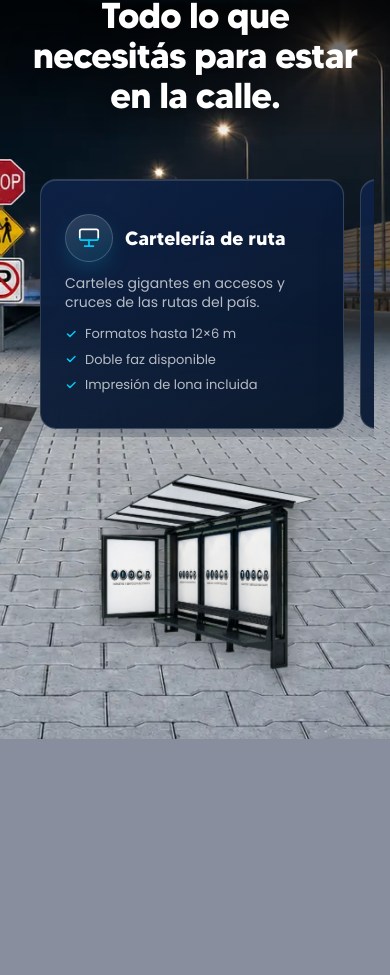
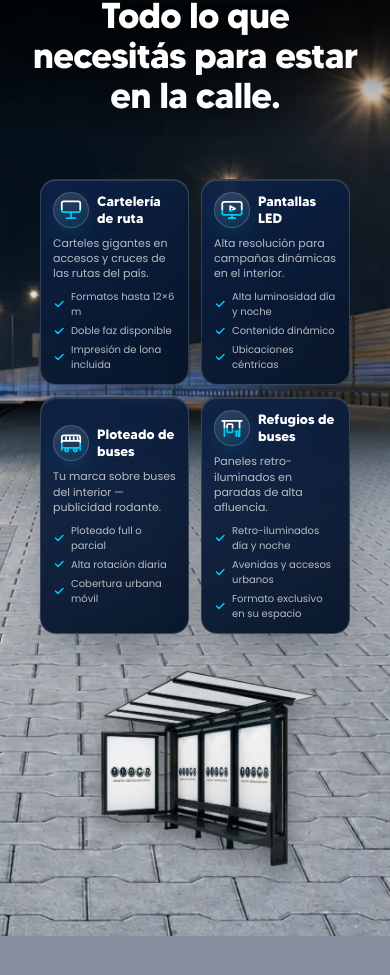
Before and after one commit to bartsilvera12-gif/Tio-CR, a Next.js app: page / in a window 390 px wide. Shown: the part 1927-2902 px from the top of the page. Built offline with nearby package versions, Linux system fonts and the light colour scheme.

Commit message:
feat(servicios): 2x2 compact grid on mobile — all 4 cards visible
Drops the mobile carousel entirely. Cards shrink on phones (smaller
icon, 0.85rem titles, 11px description, 10px checklist) so the four
fit in a 2x2 grid above the untouched parada. Desktop unchanged.

```diff
--- a/components/Refugios.tsx
+++ b/components/Refugios.tsx
@@ -120,15 +120,15 @@ export default function Refugios() {
           className="mt-12 rounded-[2rem] p-4 md:p-8"
         >
           <div className="grid items-center gap-8 lg:grid-cols-[1fr_1fr] lg:gap-10">
-          <div className="no-scrollbar -mx-6 flex snap-x snap-mandatory gap-4 overflow-x-auto px-6 pb-2 sm:mx-0 sm:grid sm:snap-none sm:grid-cols-2 sm:gap-5 sm:overflow-visible sm:px-0 sm:pb-0">
+          <div className="grid grid-cols-2 gap-3 sm:gap-5">
             {servicios.map((s, i) => (
-              <article key={s.titulo} className="h-full w-[78vw] shrink-0 snap-center sm:w-auto sm:shrink">
+              <article key={s.titulo} className="h-full">
                 {/* Zona de hover estable (no rota) */}
                 <div className="card-spin-zone group h-full">
                   <div className="card-flip3d">
                     {/* ---- Cara frontal: vidrio azul ---- */}
                     <div
-                      className="card-face relative flex h-full min-h-[250px] flex-col justify-center overflow-hidden rounded-2xl p-6 text-white"
+                      className="card-face relative flex h-full flex-col justify-center overflow-hidden rounded-2xl p-3 sm:min-h-[250px] sm:p-6 text-white"
                       style={{
                         background:
                           'linear-gradient(150deg, rgba(14,34,71,0.94) 0%, rgba(6,20,40,0.97) 100%)',
@@ -140,9 +140,9 @@ export default function Refugios() {
                       }}
                     >
                       {/* Header: ícono + título lado a lado */}
-                      <div className="mb-3 flex items-center gap-3">
+                      <div className="mb-2 flex items-center gap-2 sm:mb-3 sm:gap-3">
                         <div
-                          className="inline-flex h-12 w-12 shrink-0 items-center justify-center rounded-full"
+                          className="inline-flex h-9 w-9 shrink-0 items-center justify-center rounded-full sm:h-12 sm:w-12"
                           style={{
                             background:
                               'linear-gradient(160deg, rgba(255,255,255,0.14), rgba(0,201,247,0.12))',
@@ -152,16 +152,16 @@ export default function Refugios() {
                         >
                           <DualIcon icono={s.icono} size={26} id={`grad-f-${s.icono}`} />
                         </div>
-                        <h3 className="font-display text-[1.2rem] font-bold leading-tight text-white">
+                        <h3 className="font-display text-[0.85rem] font-bold leading-tight text-white sm:text-[1.2rem]">
                           {s.titulo}
                         </h3>
                       </div>
 
-                      <p className="text-sm leading-snug text-white/70">{s.descripcion}</p>
+                      <p className="text-[11px] leading-snug text-white/70 sm:text-sm">{s.descripcion}</p>
 
-                      <ul className="mt-3 space-y-1.5">
+                      <ul className="mt-2 space-y-1 sm:mt-3 sm:space-y-1.5">
                         {s.detalles.map((d) => (
-                          <li key={d} className="flex items-center gap-2 text-[13px] text-white/70">
+                          <li key={d} className="flex items-center gap-1.5 text-[10px] text-white/70 sm:gap-2 sm:text-[13px]">
                             <svg
                               className="shrink-0 text-brand-cyan"
                               width="12"
```
